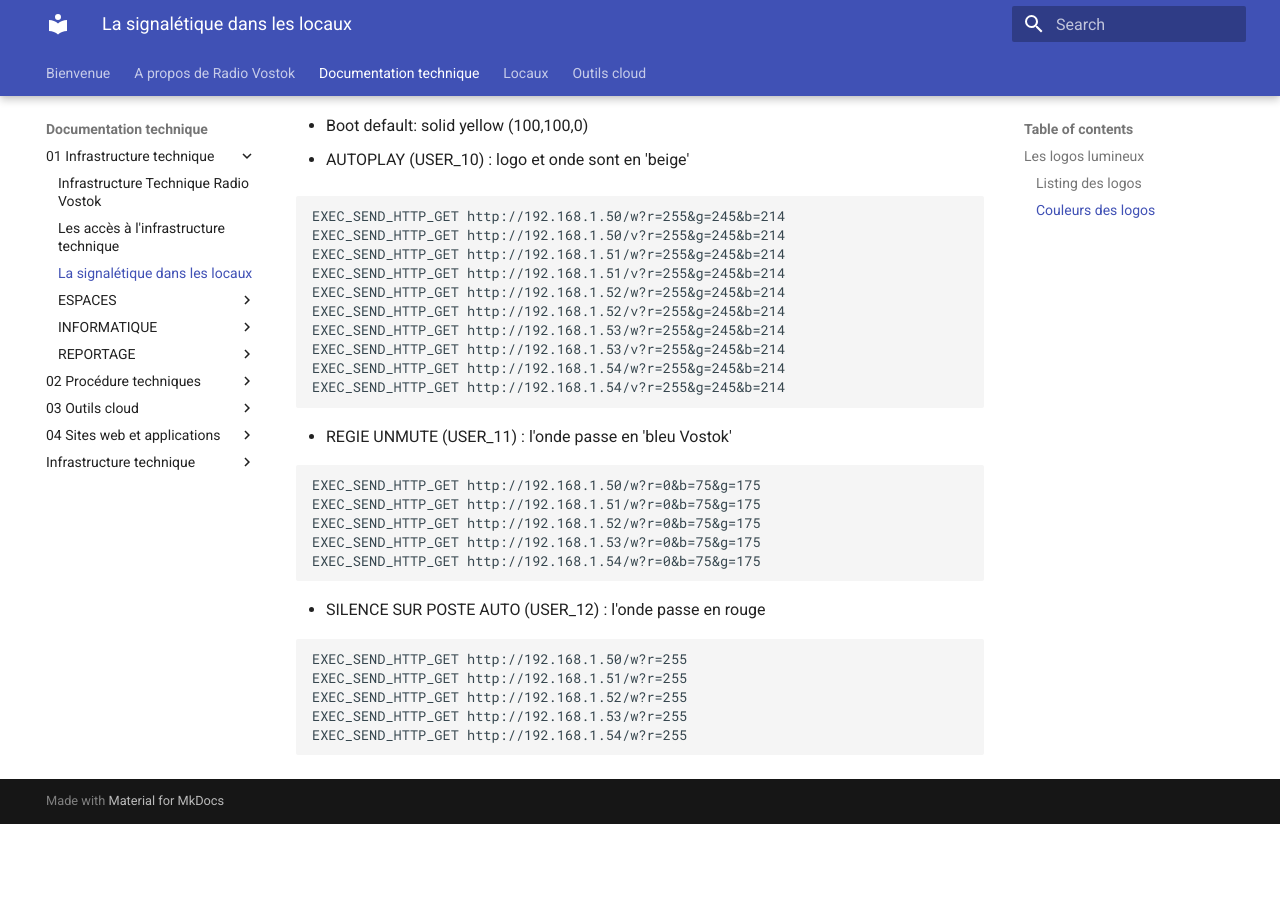
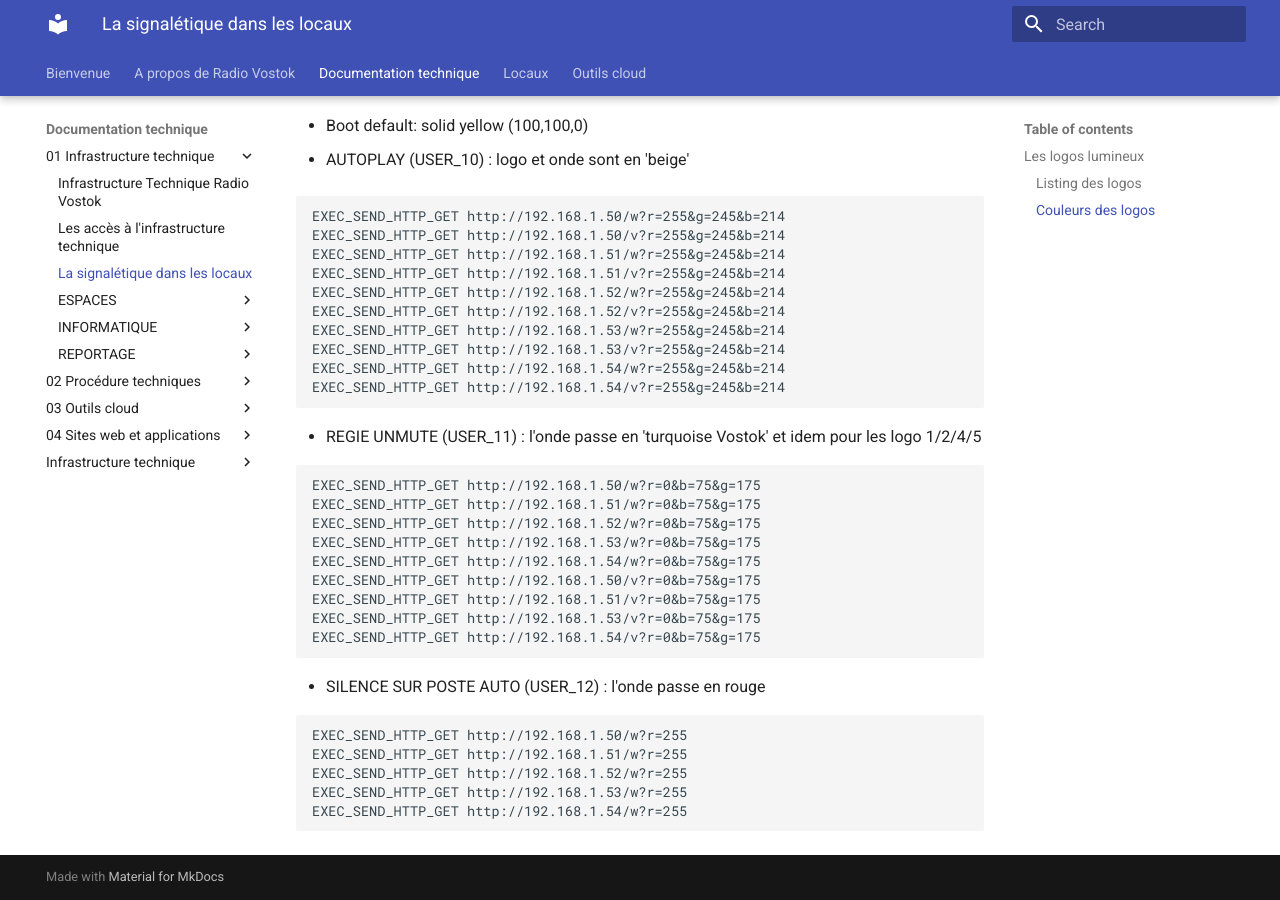
Before and after one commit to Le-Parloir/Vostok-Documentation, an MkDocs documentation site: the page built from docs/Documentation technique/01 - Infrastructure technique/3 - signaletique.md, in a window 1280 px wide and 900 px high, scrolled down 555 px. Built offline with MkDocs 1.6.1 and Material for MkDocs 9.7.7, drawn with Linux system fonts in a browser that asks for light colours; before the commit the page ends 1379 px from its top, so only the background shows below that.

Commit message:
update signaletique doc

````diff
--- a/docs/Documentation technique/01 - Infrastructure technique/3 - signaletique.md
+++ b/docs/Documentation technique/01 - Infrastructure technique/3 - signaletique.md
@@ -31,7 +31,7 @@ EXEC_SEND_HTTP_GET http://192.168.1.54/w?r=255&g=245&b=214
 EXEC_SEND_HTTP_GET http://192.168.1.54/v?r=255&g=245&b=214
 ```
 
-- REGIE UNMUTE (USER_11) : l'onde  passe en 'bleu Vostok'
+- REGIE UNMUTE (USER_11) : l'onde  passe en 'turquoise Vostok' et idem pour les logo 1/2/4/5
 
 ```
 EXEC_SEND_HTTP_GET http://192.168.1.50/w?r=0&b=75&g=175
@@ -39,6 +39,10 @@ EXEC_SEND_HTTP_GET http://192.168.1.51/w?r=0&b=75&g=175
 EXEC_SEND_HTTP_GET http://192.168.1.52/w?r=0&b=75&g=175
 EXEC_SEND_HTTP_GET http://192.168.1.53/w?r=0&b=75&g=175
 EXEC_SEND_HTTP_GET http://192.168.1.54/w?r=0&b=75&g=175
+EXEC_SEND_HTTP_GET http://192.168.1.50/v?r=0&b=75&g=175
+EXEC_SEND_HTTP_GET http://192.168.1.51/v?r=0&b=75&g=175
+EXEC_SEND_HTTP_GET http://192.168.1.53/v?r=0&b=75&g=175
+EXEC_SEND_HTTP_GET http://192.168.1.54/v?r=0&b=75&g=175
 ```
 
 - SILENCE SUR POSTE AUTO (USER_12) : l'onde passe en rouge
````
